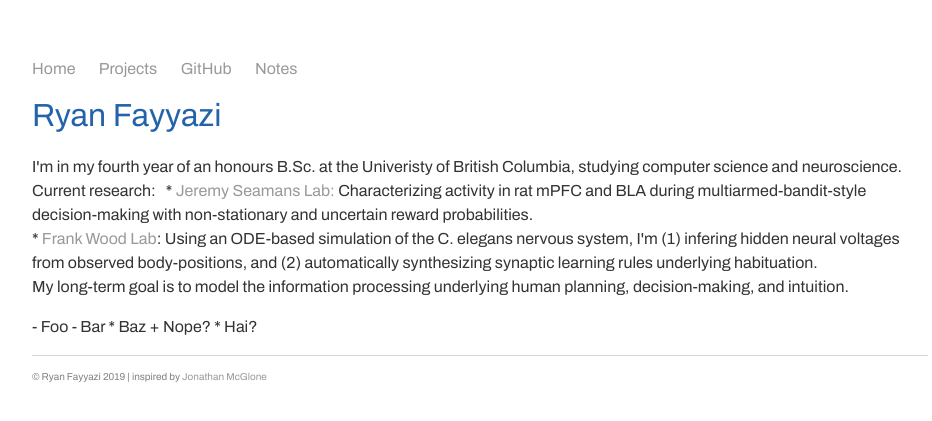
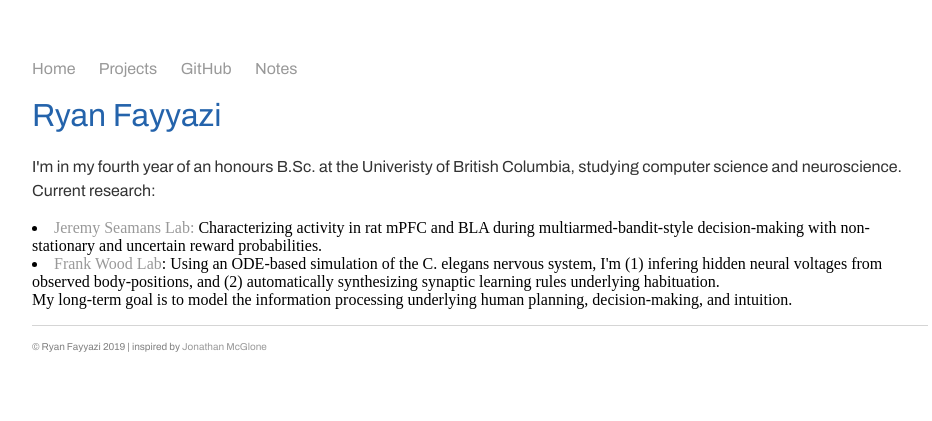
Before and after one commit to rfayyazi/rfayyazi.github.io, a Jekyll site: the page built from index.html, in a window 1280 px wide. Shown: the top 421 px of the page, without its empty margins (160-1092 px from the left). Built offline with Jekyll 4.4.1, drawn with Linux system fonts in a browser that asks for light colours; some web fonts are replaced.

Commit message:
Update index.html

```diff
--- a/index.html
+++ b/index.html
@@ -7,15 +7,7 @@
 <h1>Ryan Fayyazi</h1>
 <p>I'm in my fourth year of an honours B.Sc. at the Univeristy of British Columbia, studying computer science and neuroscience. <br/>
   Current research:
-  &nbsp;
-    * <a href="https://www.centreforbrainhealth.ca/seamans-jeremy">Jeremy Seamans Lab:</a> Characterizing activity in rat mPFC and BLA during multiarmed-bandit-style decision-making with non-stationary and uncertain reward probabilities. <br/>
-    * <a href="https://www.cs.ubc.ca/~fwood/">Frank Wood Lab</a>: Using an ODE-based simulation of the C. elegans nervous system, I'm (1) infering hidden neural voltages from observed body-positions, and (2) automatically synthesizing synaptic learning rules underlying habituation. <br/>
+    <li><a href="https://www.centreforbrainhealth.ca/seamans-jeremy">Jeremy Seamans Lab:</a> Characterizing activity in rat mPFC and BLA during multiarmed-bandit-style decision-making with non-stationary and uncertain reward probabilities. <br/>
+    <li><a href="https://www.cs.ubc.ca/~fwood/">Frank Wood Lab</a>: Using an ODE-based simulation of the C. elegans nervous system, I'm (1) infering hidden neural voltages from observed body-positions, and (2) automatically synthesizing synaptic learning rules underlying habituation. <br/>
   My long-term goal is to model the information processing underlying human planning, decision-making, and intuition.</p>
-<p>
-  - Foo
-  - Bar
-    * Baz
-      + Nope?
-    * Hai?</p>
-
 </div><!-- /.blurb -->
```
